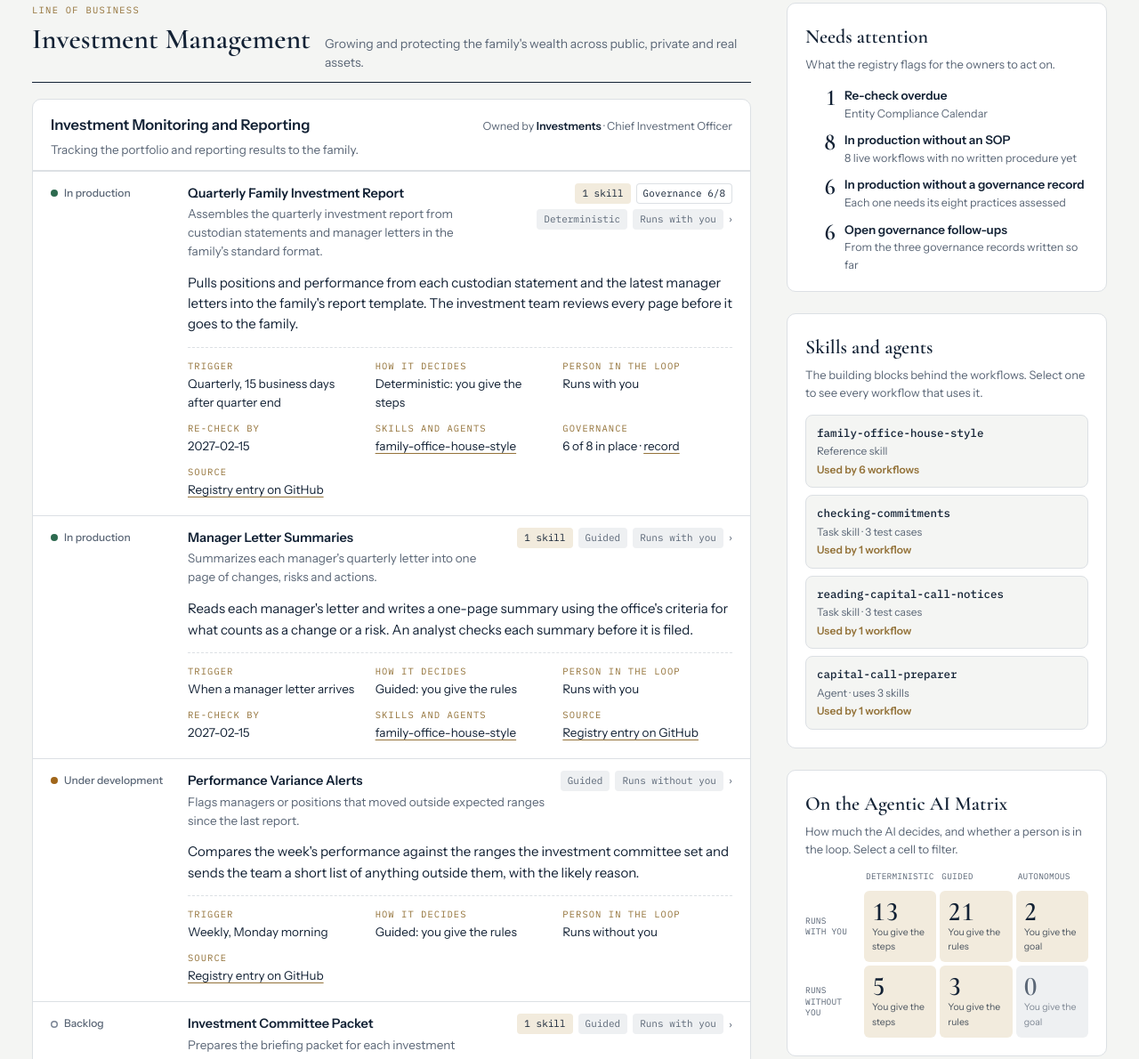
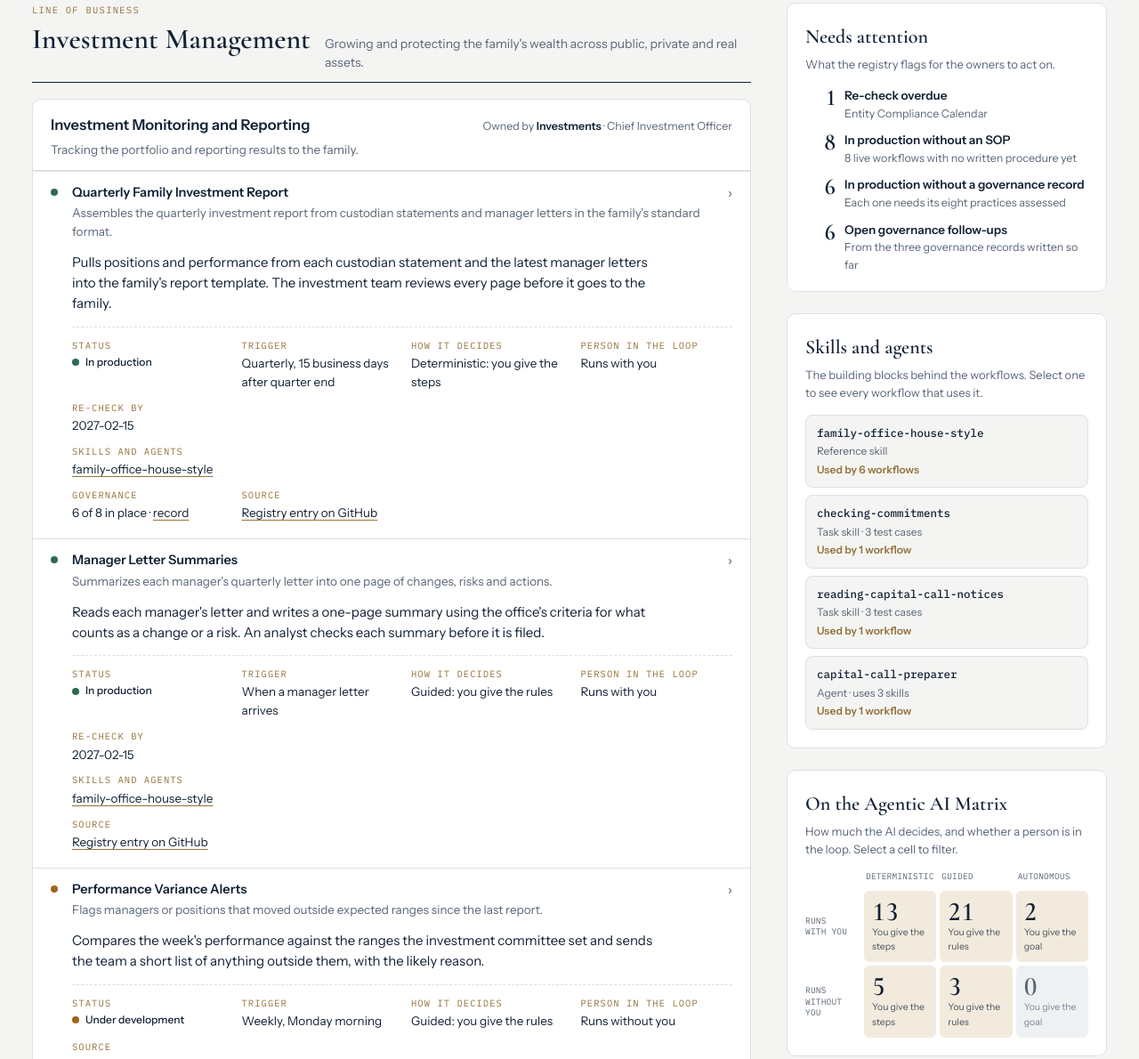
Before and after one commit to jamesgray-ai/family-office-registry-sample, a plain HTML site: page family-office-registry.html in a window 1280 px wide. Shown: the part 1336-2526 px from the top of the page at 89% size. Drawn offline with nearby package versions, Linux system fonts and the light colour scheme.

Commit message:
Simplify workflow rows to name and description
Status, matrix placement, skills, governance and trigger now open with
the workflow instead of crowding every row.

Co-Authored-By: Claude Opus 5.5 <noreply@anthropic.com>

```diff
--- a/family-office-registry.html
+++ b/family-office-registry.html
@@ -144,7 +144,9 @@ body::before { content: ""; position: fixed; inset: 0 0 auto; height: env(safe-a
 .owner b { color: var(--ink); font-weight: 600; }
 .wf { border-top: 1px solid var(--line); }
 .wf:first-child { border-top: 0; }
-.wf-head { width: 100%; text-align: left; background: none; border: 0; color: inherit; font: inherit; cursor: pointer; padding: 13px 20px; display: grid; grid-template-columns: 140px minmax(0, 1fr) auto; gap: 14px; align-items: start; }
+.wf-head { width: 100%; text-align: left; background: none; border: 0; color: inherit; font: inherit; cursor: pointer; padding: 12px 20px; display: grid; grid-template-columns: 10px minmax(0, 1fr) auto; gap: 14px; align-items: start; }
+.wf-head .dot { margin-top: 7px; }
+.sr { position: absolute; width: 1px; height: 1px; overflow: hidden; clip: rect(0 0 0 0); white-space: nowrap; }
 .wf-head:hover { background: var(--bg); }
 .status { display: inline-flex; align-items: center; gap: 7px; font-size: 12px; font-weight: 500; color: var(--muted); padding-top: 2px; white-space: nowrap; }
 .wf-title { font-weight: 600; font-size: 14.5px; }
@@ -153,9 +155,9 @@ body::before { content: ""; position: fixed; inset: 0 0 auto; height: env(safe-a
 .tag { font-family: var(--mono); font-size: 11px; color: var(--muted); background: var(--chip); padding: 3px 8px; border-radius: 4px; white-space: nowrap; }
 .tag.blocks { background: var(--brass-soft); color: var(--ink); }
 .tag.gov-tag { background: transparent; box-shadow: inset 0 0 0 1px var(--line); color: var(--ink); }
-.chev { transition: transform .2s; color: var(--muted); font-size: 12px; }
+.chev { transition: transform .2s; color: var(--muted); font-size: 16px; line-height: 1.4; padding-left: 8px; }
 .wf.open .chev { transform: rotate(90deg); }
-.wf-body { padding: 0 20px 18px calc(20px + 140px + 14px); display: grid; gap: 14px; }
+.wf-body { padding: 0 20px 18px calc(20px + 10px + 14px); display: grid; gap: 14px; }
 .wf-body p { margin: 0; max-width: 66ch; }
 .facts { display: grid; grid-template-columns: repeat(auto-fit, minmax(170px, 1fr)); gap: 10px 20px; border-top: 1px dashed var(--line); padding-top: 12px; margin: 0; }
 .fact dt { font-family: var(--mono); font-size: 10.5px; letter-spacing: .1em; text-transform: uppercase; color: var(--brass); margin: 0 0 2px; }
@@ -207,9 +209,6 @@ aside { display: grid; gap: 24px; }
   .mast .wrap { grid-template-columns: minmax(0, 1fr); gap: 28px; padding-block: 40px 32px; }
   .total-num { font-size: 64px; }
   .search { margin-left: 0; max-width: none; }
-  .wf-head { grid-template-columns: minmax(0, 1fr) auto; }
-  .wf-head .status { grid-column: 1 / -1; }
-  .wf-head .tags { display: none; }
   .wf-body { padding-left: 20px; }
   .feature-head, .feature-col { padding-left: 18px; padding-right: 18px; }
 }
@@ -410,19 +409,18 @@ aside { display: grid; gap: 24px; }
           <div class="proc-head"><h3>${esc(p.title)}</h3><span class="owner">Owned by <b>${esc(f.title)}</b> · ${esc(f.lead || '')}</span><p class="desc">${esc(p.description)}</p></div>
           ${p.workflows.map(wid => { const w = W[wid]; const st = ST[w.status];
             const nb = w.skills.length + w.agents.length;
-            const blocks = nb ? `<span class="tag blocks" data-names="${esc(w.skills.concat(w.agents).join(' '))}">${[w.skills.length ? plural(w.skills.length, 'skill') : '', w.agents.length ? plural(w.agents.length, 'agent') : ''].filter(Boolean).join(' · ')}</span>` : '';
-            const gov = w.gov ? `<span class="tag gov-tag">Governance ${w.gov.inPlace}/8</span>` : '';
-            const bl = nb ? `<div class="fact"><dt>Skills and agents</dt><dd>${w.skills.map(s => link(SK[s].url, s)).concat(w.agents.map(a => link(AG[a].url, a))).join(', ')}</dd></div>` : '';
+            const bl = nb ? `<div class="fact" style="grid-column:1/-1"><dt>Skills and agents</dt><dd>${w.skills.map(s => link(SK[s].url, s)).concat(w.agents.map(a => link(AG[a].url, a))).join(', ')}</dd></div>` : '';
             const gv = w.gov ? `<div class="fact"><dt>Governance</dt><dd>${w.gov.inPlace} of 8 in place · ${link(w.gov.url, 'record')}</dd></div>` : '';
             return `<div class="wf" data-wf="${w.id}">
               <button class="wf-head" type="button" aria-expanded="false" aria-controls="b-${w.id}">
-                <span class="status"><i class="dot ${st.cls}"></i>${st.label}</span>
-                <span><span class="wf-title">${esc(w.title)}</span><span class="wf-desc">${esc(w.description)}</span></span>
-                <span class="tags">${blocks}${gov}<span class="tag">${AUT[w.autonomy]}</span><span class="tag">${RUN(w.executionMode)}</span><span class="chev" aria-hidden="true">›</span></span>
+                <i class="dot ${st.cls}" title="${st.label}"></i>
+                <span><span class="wf-title">${esc(w.title)}</span><span class="sr"> (${st.label})</span><span class="wf-desc">${esc(w.description)}</span></span>
+                <span class="chev" aria-hidden="true">›</span>
               </button>
               <div class="wf-body" id="b-${w.id}" hidden>
                 <p>${esc(w.prose)}</p>
                 <dl class="facts">
+                  <div class="fact"><dt>Status</dt><dd><span class="status" style="padding:0;color:var(--ink)"><i class="dot ${st.cls}"></i>${st.label}</span></dd></div>
                   <div class="fact"><dt>Trigger</dt><dd>${esc(w.trigger)}</dd></div>
                   <div class="fact"><dt>How it decides</dt><dd>${AUT[w.autonomy]}: ${AUT_HINT[w.autonomy].toLowerCase()}</dd></div>
                   <div class="fact"><dt>Person in the loop</dt><dd>${RUN(w.executionMode)}</dd></div>
@@ -473,7 +471,6 @@ aside { display: grid; gap: 24px; }
     });
     document.getElementById('empty').classList.toggle('on', shown === 0);
     const using = document.getElementById('using');
-    lobsEl.querySelectorAll('.tag.blocks').forEach(t => t.classList.toggle('hit', !!state.block && t.dataset.names.split(' ').includes(state.block.split(':')[1])));
     if (state.block) {
       const [k, id] = state.block.split(':'); const item = k === 'skill' ? SK[id] : AG[id];
       const kind = k === 'skill' ? item.kind.toLowerCase() : 'agent';
```
